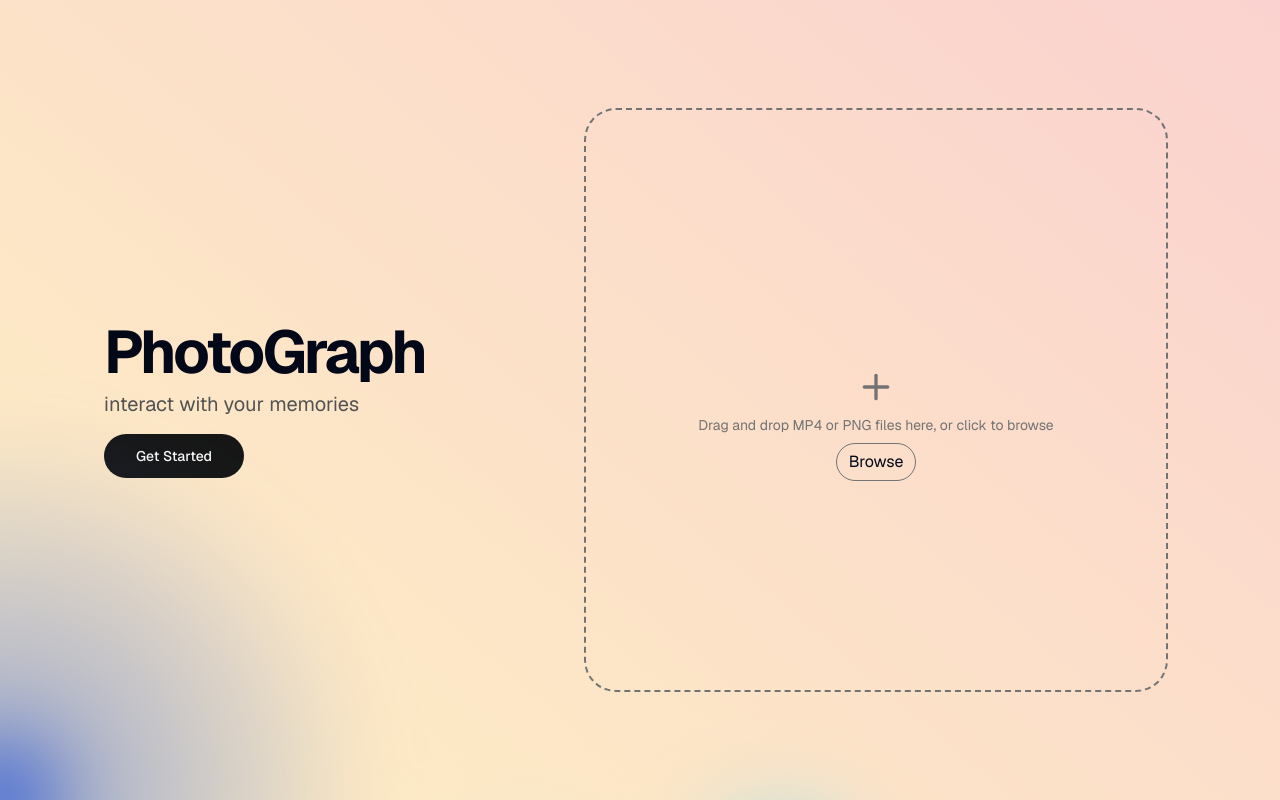
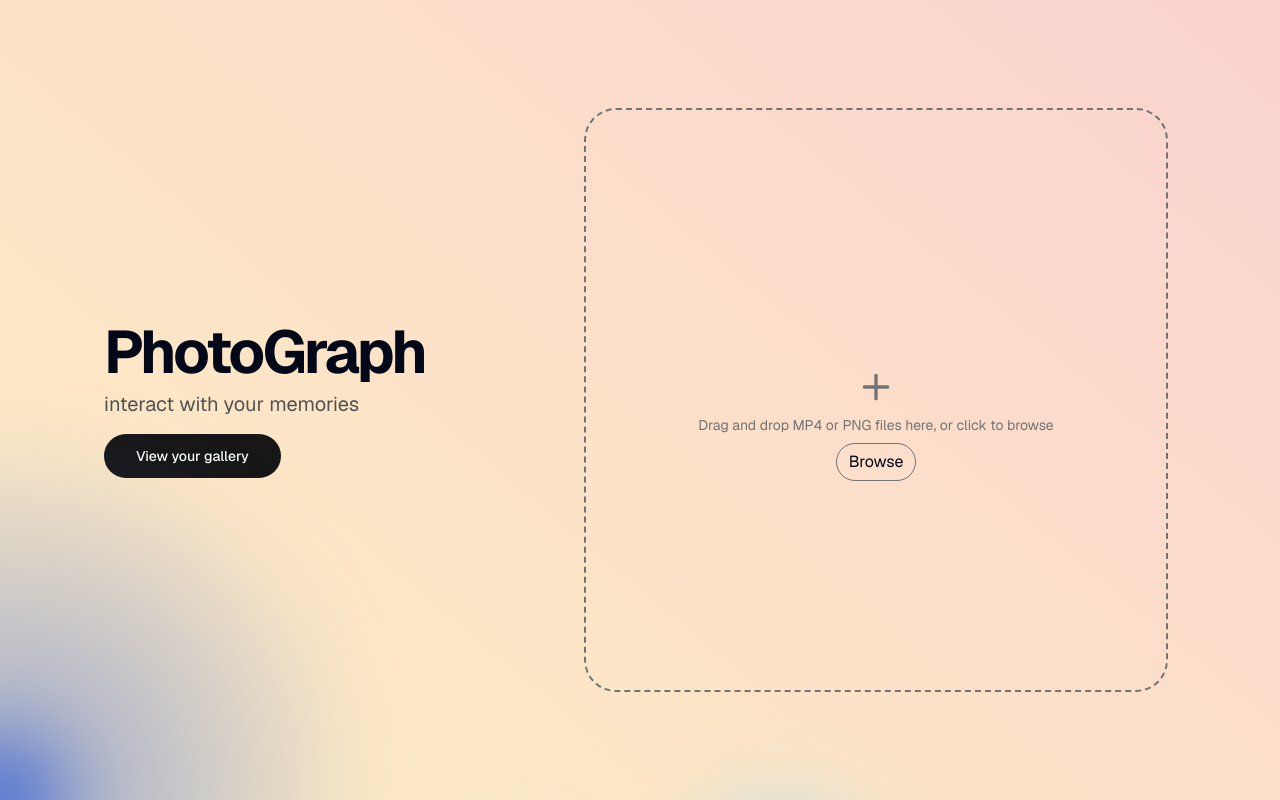
Before and after one commit to achyutbenz19/photograph, a Next.js app: page / in a window 1280 px wide. Built offline with nearby package versions, Linux system fonts and the light colour scheme.

Commit message:
button links to graph page

```diff
--- a/app/page.tsx
+++ b/app/page.tsx
@@ -7,11 +7,6 @@ import { useState } from "react";
 
 export default function Component() {
   const [focus, setFocus] = useState(false);
-
-  const handleStart = () => {
-    setFocus(true);
-    setTimeout(() => setFocus(false), 3000);
-  };
 
   return (
     <BackgroundGradientAnimation>
@@ -28,9 +23,11 @@ export default function Component() {
                 </p>
               </div>
               <div className="flex flex-col gap-2 min-[400px]:flex-row">
-                <Button size="lg" onClick={handleStart}>
-                  Get Started
-                </Button>
+                <Link href="/graph">
+                  <Button size="lg">
+                    View your gallery
+                  </Button>
+                </Link>
               </div>
             </div>
             <div className="mx-auto aspect-video rounded-xl object-cover object-center w-full lg:order-last lg:aspect-square">
```
